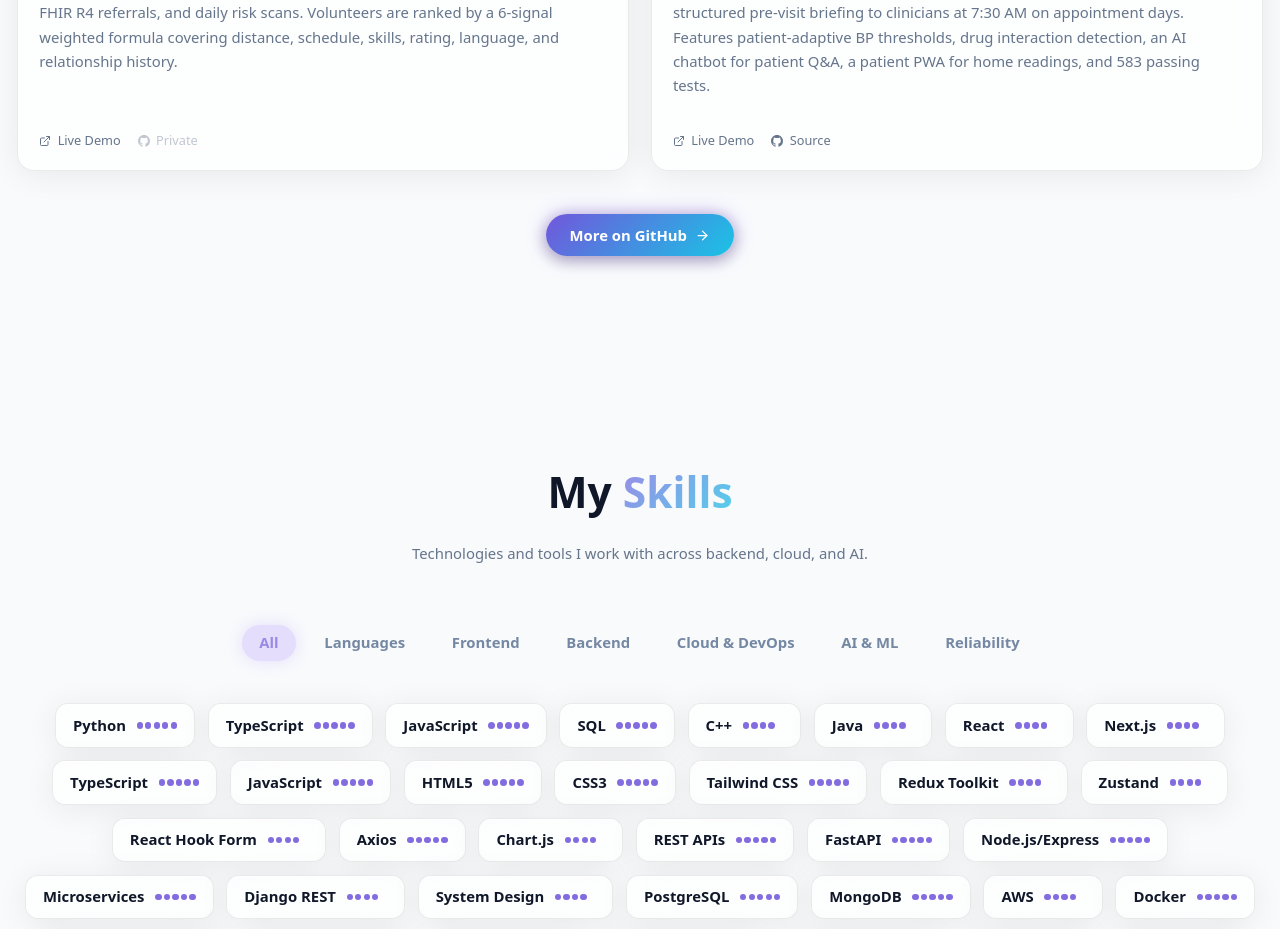
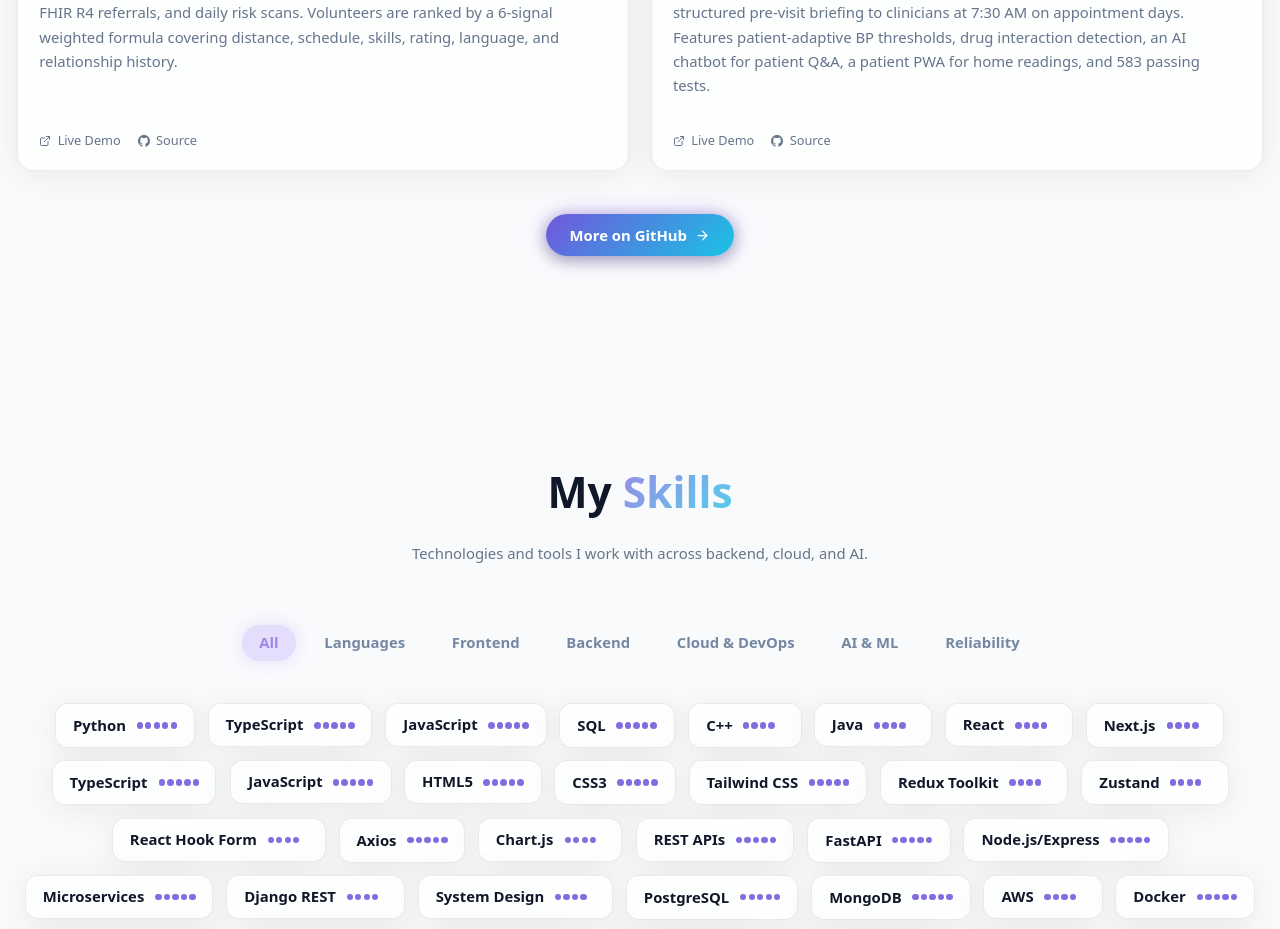
Before and after one commit to Sahil-Khalsa/Sahilsingh-Portfolio, a Next.js app: page / in a window 1280 px wide. Shown: the part 5064-5993 px from the top of the page. Built offline with nearby package versions, Linux system fonts and the light colour scheme; no server answers.

Commit message:
fix: add Outreach Revival GitHub link

```diff
--- a/data/projects.ts
+++ b/data/projects.ts
@@ -31,7 +31,7 @@ export const projects: Project[] = [
     image: "/Outrach_revival.png",
     tags: ["Claude AI", "Next.js", "Supabase", "tRPC", "FHIR R4", "Twilio", "pgvector", "LangGraph"],
     demoUrl: "https://outreach-production-04e5.up.railway.app",
-    githubUrl: "#",
+    githubUrl: "https://github.com/Sahil-Khalsa/outreach-revival",
     accent: "from-emerald-500 to-teal-600",
   },
   {
```
